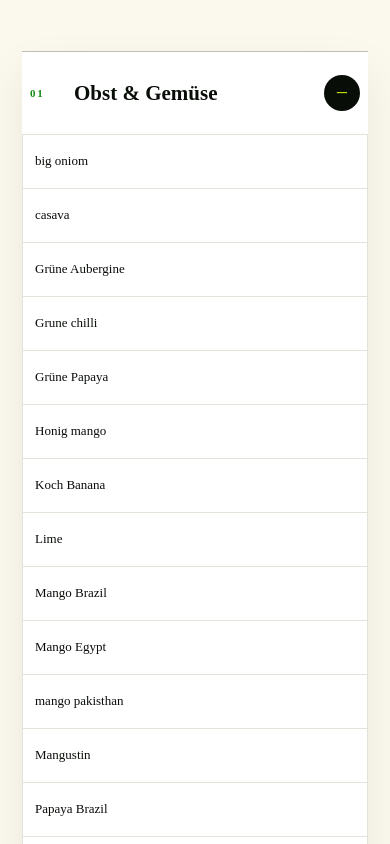
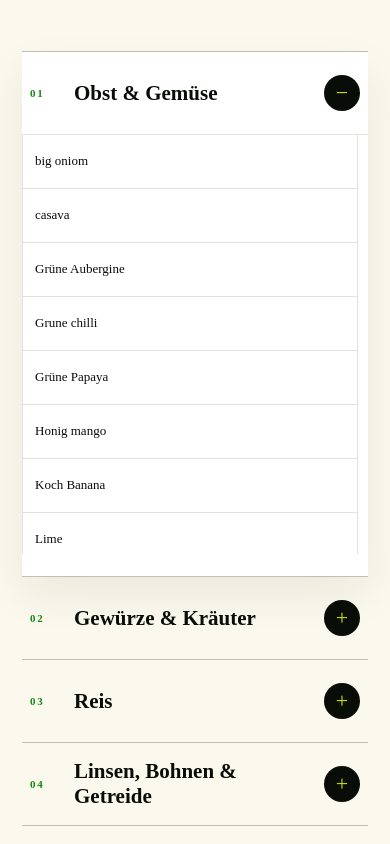
Before and after one commit to gihan-sampath/sri-asia-store-website, a Next.js app: page / in a window 390 px wide. Shown: the part 1500-2344 px from the top of the page. Built offline with nearby package versions, Linux system fonts and the light colour scheme.

Commit message:
Add scrollable product category menus
Limit expanded category lists to 550px with an internal scrollbar, responsive mobile heights, and keyboard focus support.

```diff
--- a/app/globals.css
+++ b/app/globals.css
@@ -78,7 +78,24 @@ h1 em,h2 em { color:var(--orange); font-weight:450; }
 .category-toggle { width:42px; height:42px; border-radius:50%; background:var(--ink); color:var(--lime); display:flex; align-items:center; justify-content:center; }
 .category-toggle::before { content:"+"; font-size:22px; font-weight:500; line-height:1; }
 .category-menu[open] .category-toggle::before { content:"−"; }
-.product-list { display:grid; grid-template-columns:repeat(2,minmax(0,1fr)); margin:0 22px 28px 98px; border-top:1px solid #e2e3da; border-left:1px solid #e2e3da; }
+.product-list {
+  display:grid;
+  grid-template-columns:repeat(2,minmax(0,1fr));
+  align-content:start;
+  max-height:550px;
+  margin:0 22px 28px 98px;
+  overflow-y:auto;
+  overscroll-behavior:contain;
+  scrollbar-gutter:stable;
+  scrollbar-width:thin;
+  scrollbar-color:var(--green) #eef0e7;
+  border-top:1px solid #e2e3da;
+  border-left:1px solid #e2e3da;
+}
+.product-list::-webkit-scrollbar { width:10px; }
+.product-list::-webkit-scrollbar-track { background:#eef0e7; }
+.product-list::-webkit-scrollbar-thumb { background:var(--green); border:2px solid #eef0e7; border-radius:999px; }
+.product-list:focus-visible { outline:3px solid var(--orange); outline-offset:3px; }
 .product-row { min-height:54px; display:grid; grid-template-columns:minmax(0,1fr) auto; align-items:center; gap:18px; padding:12px 16px; border-right:1px solid #e2e3da; border-bottom:1px solid #e2e3da; font-size:14px; line-height:1.45; }
 .product-row>span { overflow-wrap:anywhere; }
 .product-row strong { color:#0c7410; font-size:14px; white-space:nowrap; font-variant-numeric:tabular-nums; }
@@ -139,7 +156,7 @@ footer { background:#050704; color:#cbd0c6; padding:52px clamp(22px,7vw,110px) 2
 .legal-grid strong { color:#d8ddd4; }
 .legal-grid a { color:var(--lime); }
 .footer-bottom { display:flex; justify-content:space-between; padding-top:25px; color:#737970; font-size:11px; }
-@media(max-width:980px){ nav{display:none}.hero{grid-template-columns:1fr;min-height:auto;padding-top:64px}.hero-copy{max-width:760px}.hero-mark{margin:60px auto 10px}.hero-mark img{width:min(68vw,430px)}.logo-halo{width:min(80vw,520px)}.stamp-one{left:-4%}.stamp-two{right:-5%}.product-list{grid-template-columns:1fr}.delivery-section,.about{grid-template-columns:1fr}.about-visual{min-height:620px}.contact-grid{grid-template-columns:1fr}.contact-grid article,.contact-grid article+article{padding:26px 0;border-right:0;border-bottom:1px solid rgba(255,255,255,.15)}}
-@media(max-width:620px){.site-header{height:70px}.brand span{display:none}.brand img{width:45px;height:45px}.hero{padding:50px 22px 58px}.soon-pill{margin-bottom:26px}.hero-intro{font-size:16px}.hero-actions{flex-direction:column}.button{width:100%}.hero-facts{gap:14px}.hero-mark{margin-top:52px}.hero-mark img{width:77vw}.stamp{width:62px;height:62px}.product-strip{justify-content:flex-start;overflow:hidden;flex-wrap:nowrap}.product-strip span{white-space:nowrap}.products,.contact{padding:78px 22px}.section-heading-with-total{align-items:flex-start}.catalog-total{width:82px;height:82px}.catalog-total strong{font-size:24px}.category-menu summary{min-height:82px;grid-template-columns:34px minmax(0,1fr) 36px;gap:10px;padding:14px 8px}.category-count{display:none}.category-toggle{width:36px;height:36px}.category-menu h3{font-size:21px}.product-list{margin:0 0 22px 34px}.product-row{padding:12px;font-size:13px}.product-row strong{font-size:13px}.delivery-section{padding:76px 22px}.about-visual{min-height:470px}.about-copy{padding:76px 22px}.contact-title h2{font-size:55px}.footer-main{align-items:flex-start;gap:20px}.footer-main p{font-size:14px}.footer-bottom{flex-direction:column;gap:7px}}
+@media(max-width:980px){ nav{display:none}.hero{grid-template-columns:1fr;min-height:auto;padding-top:64px}.hero-copy{max-width:760px}.hero-mark{margin:60px auto 10px}.hero-mark img{width:min(68vw,430px)}.logo-halo{width:min(80vw,520px)}.stamp-one{left:-4%}.stamp-two{right:-5%}.product-list{grid-template-columns:1fr;max-height:500px}.delivery-section,.about{grid-template-columns:1fr}.about-visual{min-height:620px}.contact-grid{grid-template-columns:1fr}.contact-grid article,.contact-grid article+article{padding:26px 0;border-right:0;border-bottom:1px solid rgba(255,255,255,.15)}}
+@media(max-width:620px){.site-header{height:70px}.brand span{display:none}.brand img{width:45px;height:45px}.hero{padding:50px 22px 58px}.soon-pill{margin-bottom:26px}.hero-intro{font-size:16px}.hero-actions{flex-direction:column}.button{width:100%}.hero-facts{gap:14px}.hero-mark{margin-top:52px}.hero-mark img{width:77vw}.stamp{width:62px;height:62px}.product-strip{justify-content:flex-start;overflow:hidden;flex-wrap:nowrap}.product-strip span{white-space:nowrap}.products,.contact{padding:78px 22px}.section-heading-with-total{align-items:flex-start}.catalog-total{width:82px;height:82px}.catalog-total strong{font-size:24px}.category-menu summary{min-height:82px;grid-template-columns:34px minmax(0,1fr) 36px;gap:10px;padding:14px 8px}.category-count{display:none}.category-toggle{width:36px;height:36px}.category-menu h3{font-size:21px}.product-list{max-height:min(420px,62vh);margin:0 0 22px 34px}.product-row{padding:12px;font-size:13px}.product-row strong{font-size:13px}.delivery-section{padding:76px 22px}.about-visual{min-height:470px}.about-copy{padding:76px 22px}.contact-title h2{font-size:55px}.footer-main{align-items:flex-start;gap:20px}.footer-main p{font-size:14px}.footer-bottom{flex-direction:column;gap:7px}}
 @media(max-width:430px){.section-heading-with-total{display:block}.catalog-total{display:none}.product-list{margin-left:0}}
 @media(prefers-reduced-motion:reduce){html{scroll-behavior:auto}.button,.category-menu{transition:none}}
--- a/app/page.tsx
+++ b/app/page.tsx
@@ -150,7 +150,7 @@ export default function Home() {
                   <span className="category-count">{category.items.length} {t.productsLabel}</span>
                   <span className="category-toggle" aria-hidden="true" />
                 </summary>
-                <div className="product-list" role="list">
+                <div className="product-list" role="list" tabIndex={0} aria-label={title}>
                   {category.items.map((product) => (
                     <div className="product-row" role="listitem" key={product.id}>
                       <span>{product.name}</span>
```
